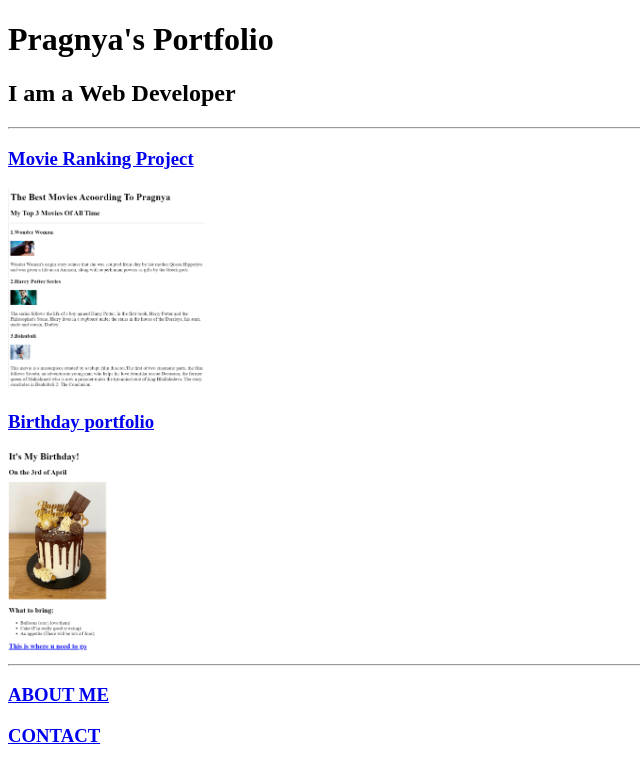
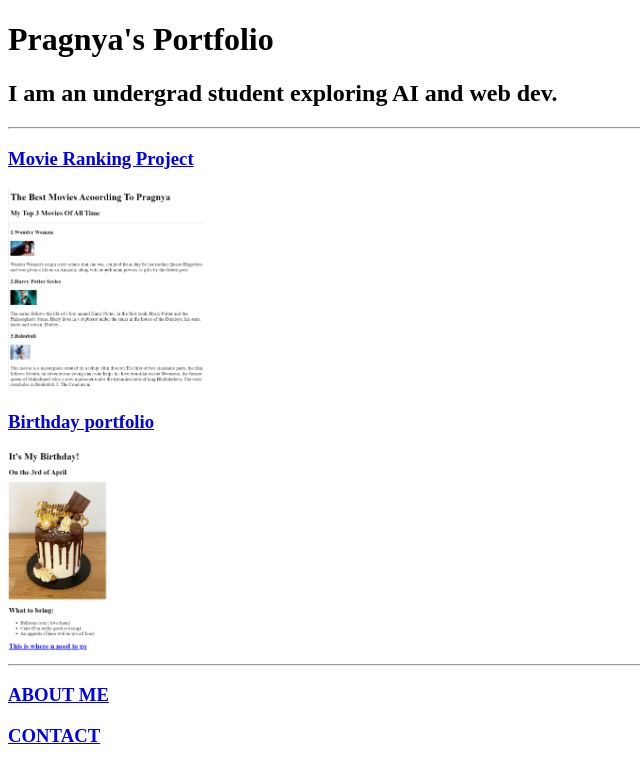
Before and after one commit to PragnyaRao04/Html-portfolio, a plain HTML site: page index.html in a window 1280 px wide. Shown: the whole page, without its empty margins (0-640 px from the left). Drawn offline with Linux system fonts and the light colour scheme.

Commit message:
Update index.html

```diff
--- a/index.html
+++ b/index.html
@@ -7,7 +7,7 @@
     </head>
     <body>
         <h1>Pragnya's Portfolio</h1>
-        <h2>I am a Web Developer</h2>
+        <h2>I am an undergrad student exploring AI and web dev.</h2>
         <hr/>
         <h3><a href="./public/movie-ranking.html" >Movie Ranking Project</a></h3>
         <img src="./assets/images/fav movie project.png" height="200" alt="movie ranking project"/>
```
